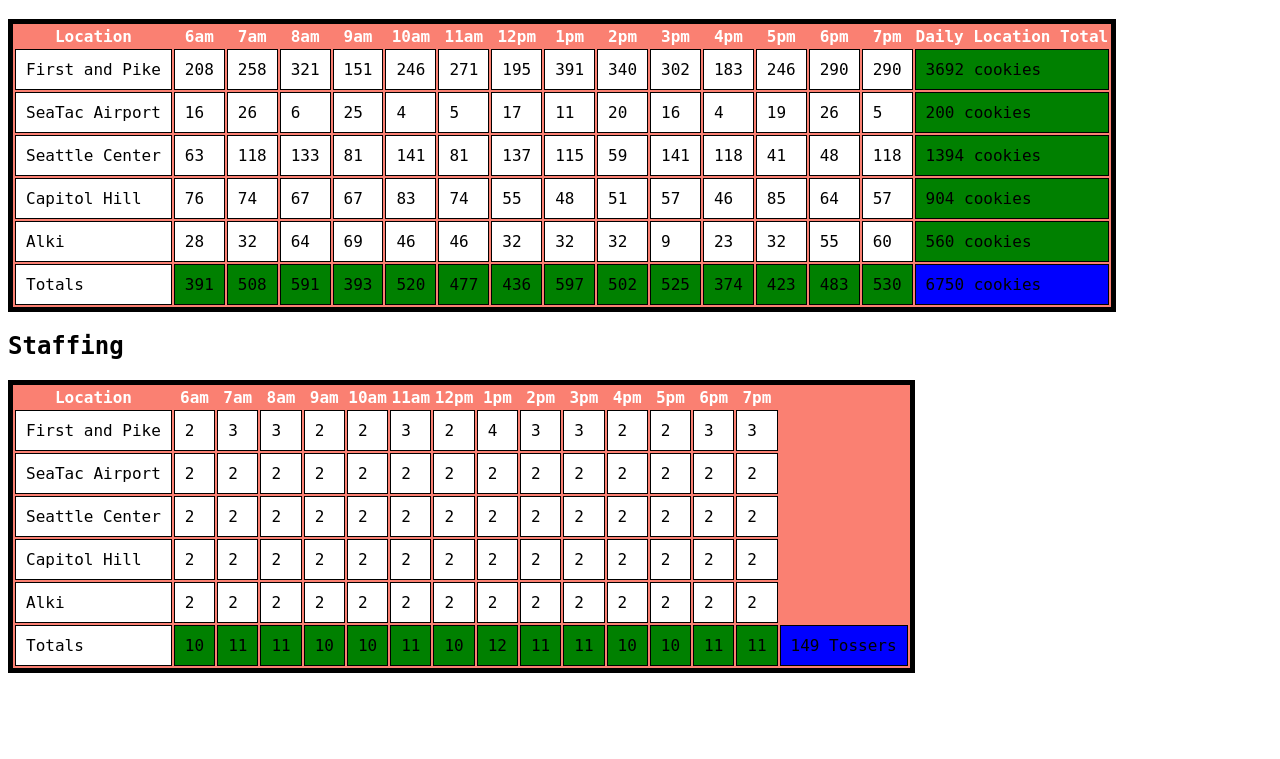
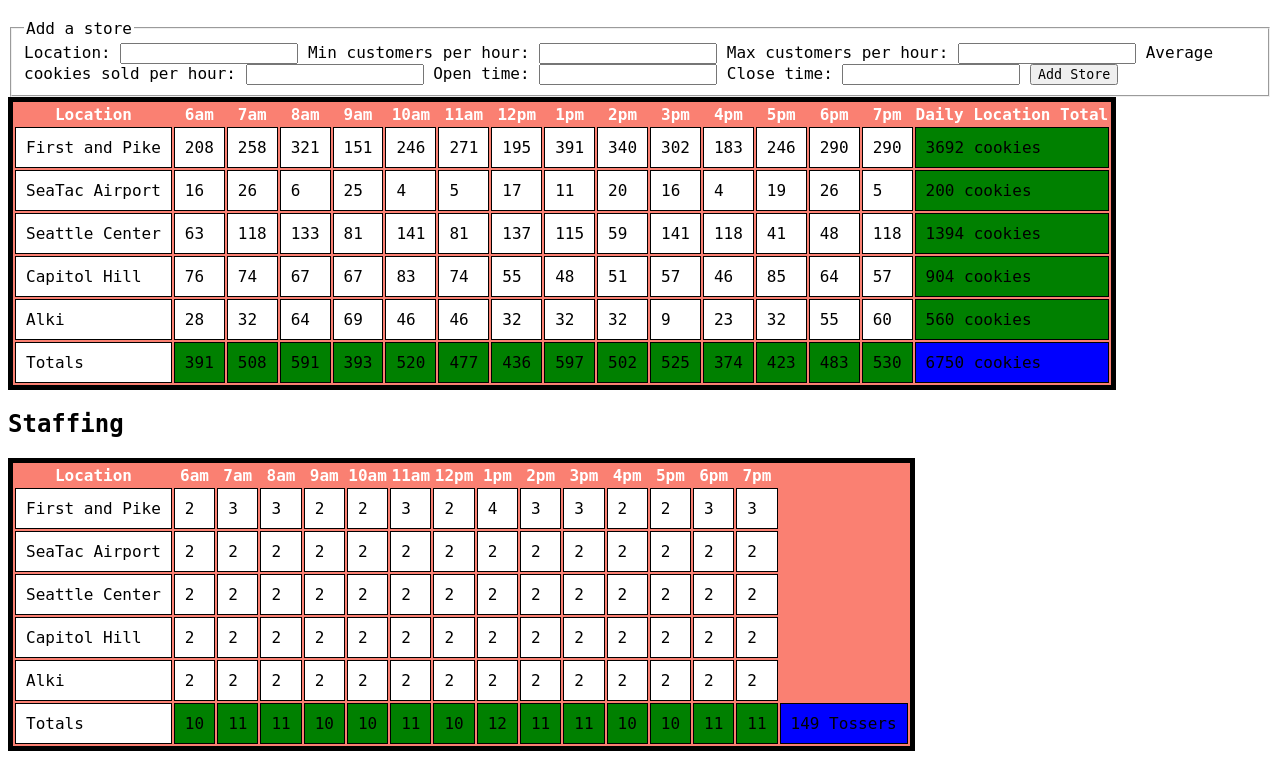
Before and after one commit to Mackoyokcam/code-201-lab6, a plain HTML site: page sales.html in a window 1280 px wide. Shown: the part 62-821 px from the top of the page. Before the commit the page ends 800 px from the top, so only its background shows below. Drawn offline with Linux system fonts and the light colour scheme.

Commit message:
Able to add rows via form, however very sloppy code. Need to lessen it by a lot!

```diff
--- a/app.js
+++ b/app.js
@@ -2,7 +2,11 @@
 
 var patStores = [];
 var tableName = 'store_data'; // Match with table ID of sales.html
+var staffTableName = 'staff_data';
 var hours = ['6am', '7am', '8am', '9am', '10am', '11am', '12pm', '1pm', '2pm', '3pm', '4pm', '5pm', '6pm', '7pm'];
+var storeForm = document.getElementById('store_form');
+
+
 
 var storeList = {
   'First and Pike': {
@@ -136,12 +140,13 @@ for (var key in storeList) {
 }
 
 /* Create some Tables! */
-
   // Header
 function renderHeader() {
   // Location
   var tableElement = document.getElementById(tableName);
+  tableElement.innerHTML = '';
   var staffTableElement = document.getElementById('staff_data');
+  staffTableElement.innerHTML = '';
   var headerElement = document.createElement('th');
   var staffHeaderElement = document.createElement('th');
   headerElement.textContent = 'Location';
@@ -171,33 +176,42 @@ for(var i = 0; i < patStores.length; i++) {
   patStores[i].addToTable();
 }
 
+function renderTotal() {
 /* Render Total row */
   var finalTotal = 0;
   var staffFinalTotal = 0;
   // The word 'Totals'
   var tableElement = document.getElementById(tableName);
   var staffTableElement = document.getElementById('staff_data');
-var rowElement = document.createElement('td');
-var staffRowElement = document.createElement('td');
-rowElement.textContent = 'Totals';
-staffRowElement.textContent = 'Totals';
+  var rowElement = document.createElement('tr');
+  rowElement.id = 'theTotes';
+  var staffRowElement = document.createElement('tr');
+  staffRowElement.id = 'staffTheTotes';
+  var dataElement = document.createElement('td');
+  var staffDataElement = document.createElement('td');
+  dataElement.textContent = 'Totals';
+  staffDataElement.textContent = 'Totals';
+  rowElement.appendChild(dataElement);
+  staffRowElement.appendChild(staffDataElement);
   tableElement.appendChild(rowElement);
   staffTableElement.appendChild(staffRowElement);
 
   // The data for total
   for(i = 0; i < hours.length; i++) {
-  rowElement = document.createElement('td');
-  staffRowElement = document.createElement('td');
-  rowElement.className = 'totals';
-  staffRowElement.className = 'totals';
+    dataElement = document.createElement('td');
+    staffDataElement = document.createElement('td');
+    dataElement.className = 'totals';
+    staffDataElement.className = 'totals';
     var totalCookiesPerHour = 0;
     var totalCookieTossersPerHour = 0;
     for (var j = 0; j < patStores.length; j++) {
       totalCookiesPerHour += patStores[j].totalCookies[i];
       totalCookieTossersPerHour += patStores[j].totalTossers[i];
     }
-  rowElement.textContent = totalCookiesPerHour;
-  staffRowElement.textContent = totalCookieTossersPerHour;
+    dataElement.textContent = totalCookiesPerHour;
+    staffDataElement.textContent = totalCookieTossersPerHour;
+    rowElement.appendChild(dataElement);
+    staffRowElement.appendChild(staffDataElement);
     tableElement.appendChild(rowElement);
     staffTableElement.appendChild(staffRowElement);
     finalTotal += totalCookiesPerHour;
@@ -205,11 +219,49 @@ for(i = 0; i < hours.length; i++) {
   }
 
   // The Final Total
-rowElement = document.createElement('td');
-staffRowElement = document.createElement('td');
-rowElement.id = 'final_total';
-staffRowElement.id = 'final_total';
-rowElement.textContent = finalTotal + ' cookies';
-staffRowElement.textContent = staffFinalTotal + ' Tossers';
+  dataElement = document.createElement('td');
+  staffDataElement = document.createElement('td');
+  dataElement.id = 'final_total';
+  staffDataElement.id = 'final_total';
+  dataElement.textContent = finalTotal + ' cookies';
+  staffDataElement.textContent = staffFinalTotal + ' Tossers';
+  rowElement.appendChild(dataElement);
+  staffRowElement.appendChild(staffDataElement);
   tableElement.appendChild(rowElement);
   staffTableElement.appendChild(staffRowElement);
+}
+
+renderTotal();
+
+// Event Handlers
+function handleFormSubmit(event) {
+
+  var short = event.target; // shortcut for event.target
+
+  event.preventDefault(); // gotta have it for this purpose. prevents page reload on a 'submit' event
+
+  // validation
+
+  // Instantiate and add to global object
+  patStores.push(new Store(short.location.value,
+  'Beta',
+  parseInt(short.min_customer.value),
+  parseInt(short.max_customer.value),
+  parseFloat(short.avg_cookie.value),
+  6,
+  20));
+
+  var totalRow = document.getElementById('theTotes');
+  var staffTotalRow = document.getElementById('staffTheTotes');
+  var tableElement = document.getElementById(tableName);
+  var staffTableElement = document.getElementById(staffTableName);
+
+  tableElement.removeChild(totalRow);
+  staffTableElement.removeChild(staffTotalRow);
+
+  patStores[patStores.length - 1].addToTable();
+  renderTotal();
+}
+
+// Event Listeners
+storeForm.addEventListener('submit', handleFormSubmit);
--- a/sales.html
+++ b/sales.html
@@ -7,6 +7,32 @@
   </head>
   <body>
     <h1> Pat's Salmon Cookies </h1>
+    <form id="store_form">
+      <fieldset>
+        <legend>Add a store</legend>
+
+        <label for="location" >Location: </label>
+        <input id="location" type="text" />
+
+        <label for="min_customer" >Min customers per hour: </label>
+        <input id="min_customer" type="text" />
+
+        <label for="max_customer" >Max customers per hour: </label>
+        <input id="max_customer" type="text" />
+
+        <label for="avg_cookie" >Average cookies sold per hour: </label>
+        <input id="avg_cookie" type="text" />
+
+        <label for="open_hour" >Open time: </label>
+        <input id="open_hour" type="text" />
+
+        <label for="close_hour" >Close time: </label>
+        <input id="close_hour "type="text" />
+
+        <button type="submit">Add Store</button>
+
+      </fieldset>
+    </form>
     <table id="store_data"></table>
 
     <h2> Staffing </h2>
```
Also changed, not shown: index.css (+24 -1 lines), index.html (+7 -0 lines). Lines whose indentation alone changed are shown as unchanged.
